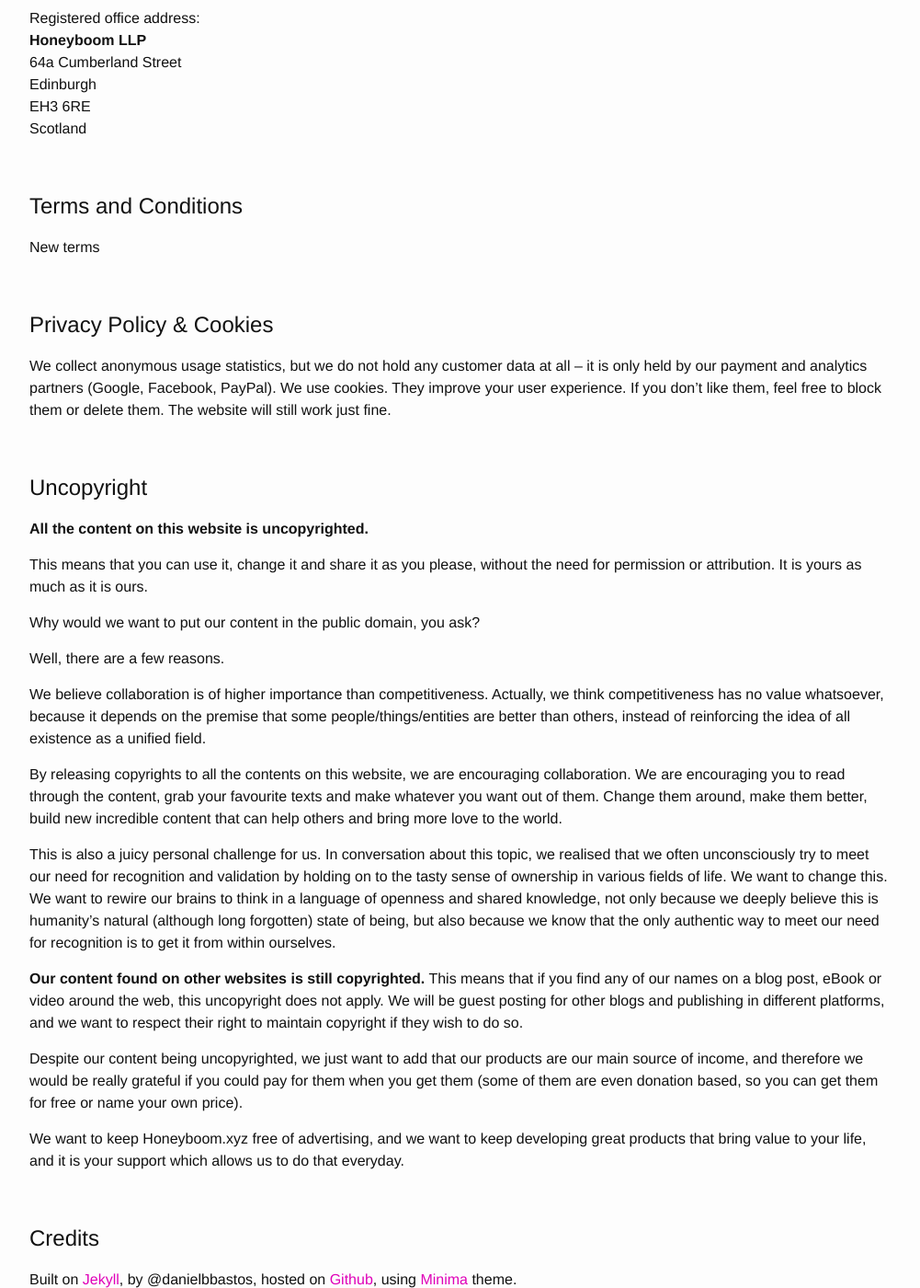
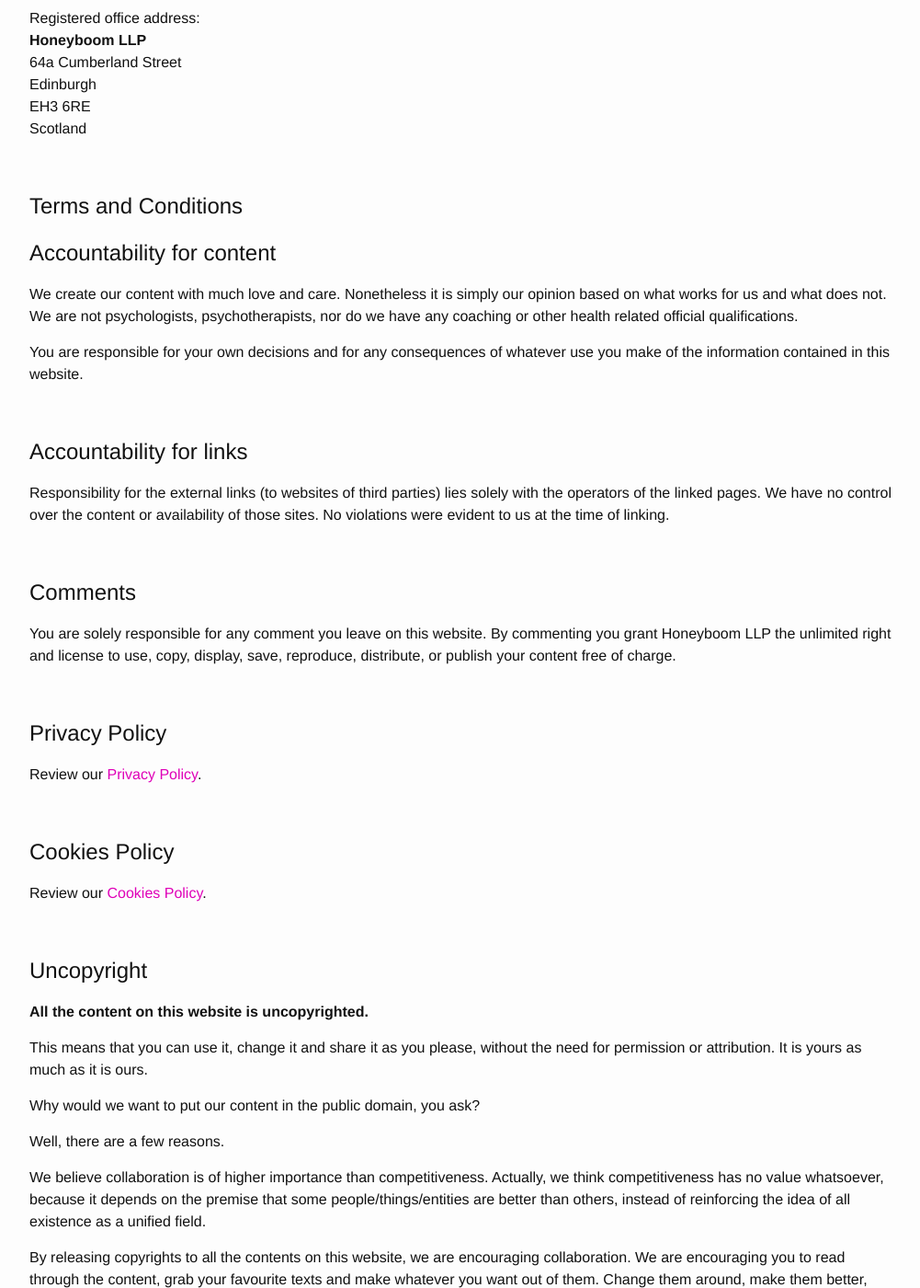
Before and after one commit to Honeyboom/honeyboom.github.io, a Jekyll site: the page built from _documentation/organization.md, in a window 1280 px wide and 1400 px high, scrolled down 220 px. Shown: the whole window at 92% size, without its empty margins (138-1139 px from the left). Built offline with Jekyll 4.4.1, drawn with Linux system fonts in a browser that asks for light colours; some of the changed text lies outside the part shown.

Commit message:
placeholder GDPR solution

```diff
--- a/_documentation/organization.md
+++ b/_documentation/organization.md
@@ -20,14 +20,36 @@
 &nbsp;
 
 ## Terms and Conditions {#tc}
-New terms
+
+## Accountability for content {#acc-content}
+
+We create our content with much love and care. Nonetheless it is simply our opinion based on what works for us and what does not. We are not psychologists, psychotherapists, nor do we have any coaching or other health related official qualifications.
+
+You are responsible for your own decisions and for any consequences of whatever use you make of the information contained in this website.
 
 &nbsp;
 
-## Privacy Policy & Cookies {#privacy}
+## Accountability for links {#acc-links}
 
-We collect anonymous usage statistics, but we do not hold any customer data at all – it is only held by our payment and analytics partners (Google, Facebook, PayPal).
-We use cookies. They improve your user experience. If you don’t like them, feel free to block them or delete them. The website will still work just fine.
+Responsibility for the external links (to websites of third parties) lies solely with the operators of the linked pages. We have no control over the content or availability of those sites. No violations were evident to us at the time of linking.
+
+&nbsp;
+
+## Comments {#comments}
+
+You are solely responsible for any comment you leave on this website. By commenting you grant Honeyboom LLP the unlimited right and license to use, copy, display, save, reproduce, distribute, or publish your content free of charge.
+
+&nbsp;
+
+## Privacy Policy {#privacy}
+
+Review our [Privacy Policy](https://www.iubenda.com/privacy-policy/11652594).
+
+&nbsp;
+
+## Cookies Policy {#cookies}
+
+Review our [Cookies Policy](https://www.iubenda.com/privacy-policy/11652594/cookie-policy).
 
 &nbsp;
 
@@ -61,27 +83,7 @@
 
 &nbsp;
 
-## Accountability for content {#acc-content}
 
-We create our content with much love and care. Nonetheless it is simply our opinion based on what works for us and what does not. We are not psychologists, psychotherapists, nor do we have any coaching or other health related official qualifications.
-
-You are responsible for your own decisions and for any consequences of whatever use you make of the information contained in this website.
-
-&nbsp;
-
-
-## Accountability for links {#acc-links}
-
-Responsibility for the external links (to websites of third parties) lies solely with the operators of the linked pages. We have no control over the content or availability of those sites. No violations were evident to us at the time of linking.
-
-&nbsp;
-
-
-## Comments {#comments}
-
-You are solely responsible for any comment you leave on this website. By commenting you grant Honeyboom LLP the unlimited right and license to use, copy, display, save, reproduce, distribute, or publish your content free of charge.
-
-&nbsp;
 
 Enjoy your stay and have fun! \\
 Vibrant Love, \\
```
